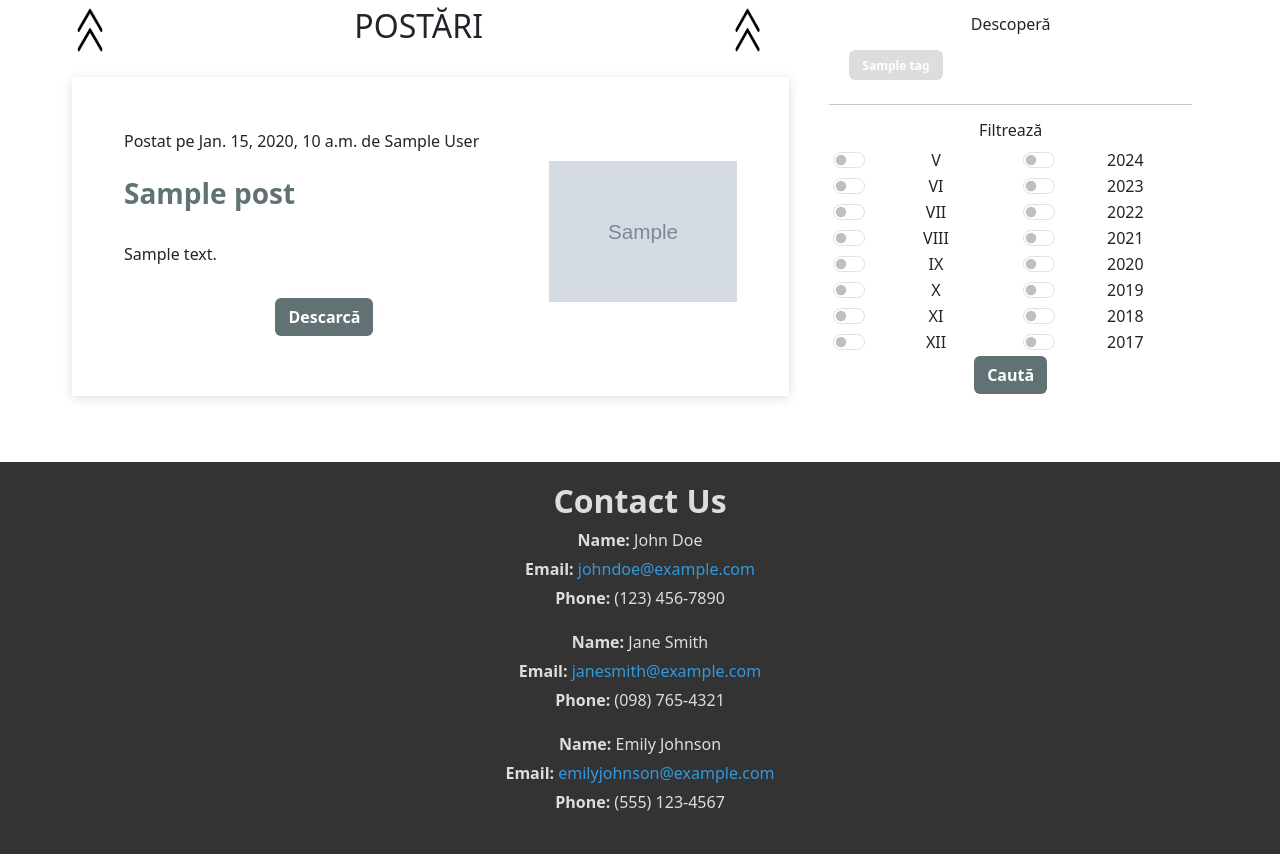
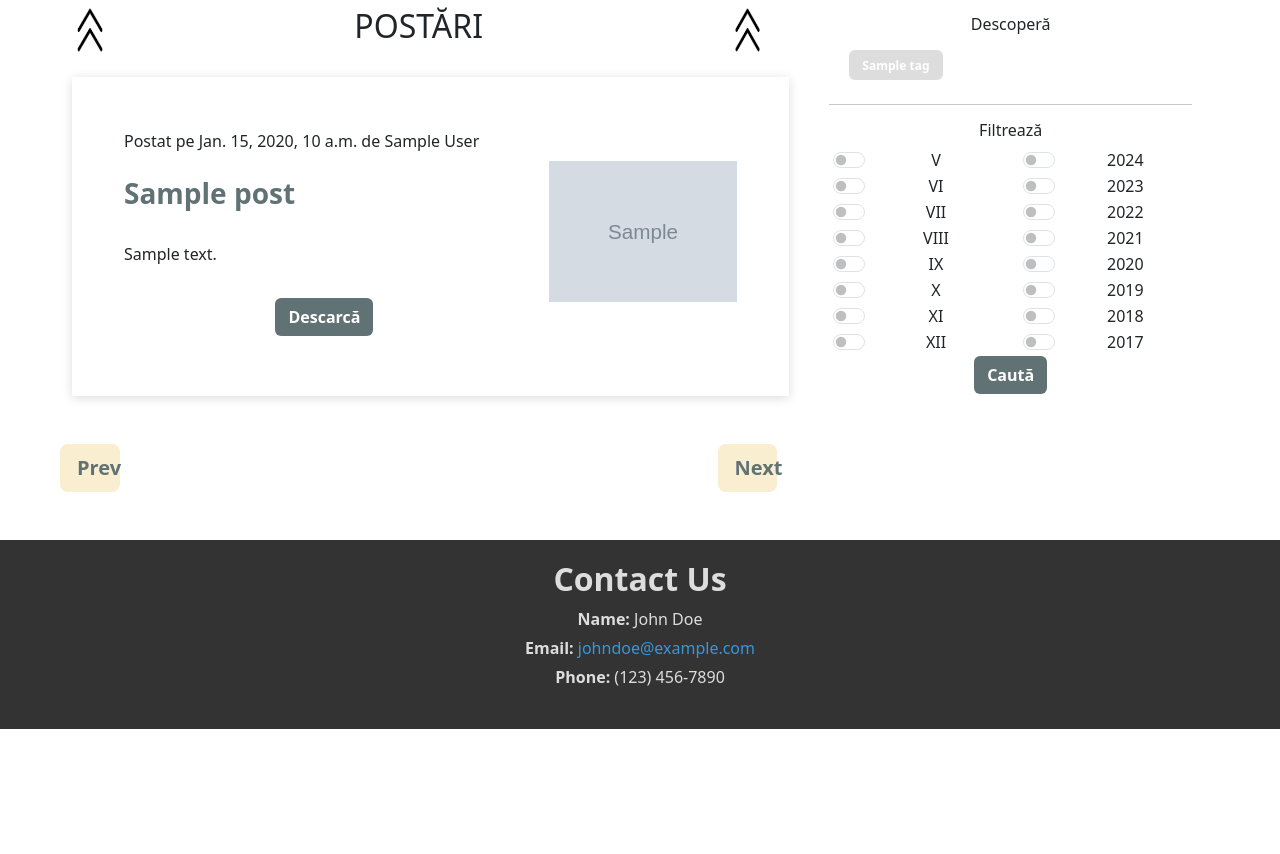
Before and after one commit to florin-romulescu/mate_il, a Django app: page /blog/ in a window 1280 px wide. Shown: the part 640-1494 px from the top of the page. After the commit the page ends 1369 px from the top, so only its background shows below. Run offline with Django 5.2, Linux system fonts and the light colour scheme; tables that the repository leaves empty hold one stand-in row (values such as "Sample post"); grey boxes marked "Sample" are stand-in pictures; some libraries are stand-ins or nearby versions.

Commit message:
Add next page buttons

```diff
--- a/blog/templates/blog/utils/base_generic.html
+++ b/blog/templates/blog/utils/base_generic.html
@@ -163,9 +163,14 @@
                         </div> <!-- END POST -->
                         {% endfor %}
                     </div>
+                    <div class="row mt-5 mh-1 container justify-content-between">
+                        <a class="btn btn-lg main-btn col-1" href="{% url 'blog:index' %}?prev={{ slice }}">Prev</a>
+                        <a class="btn btn-lg main-btn col-1" href="{% url 'blog:index' %}?next={{ slice }}">Next</a>
+                    </div>
                 </div>
             </div>
         </div>
+
     </main>
 
     <footer class="contact-section container-fluid text-center">
@@ -174,16 +179,6 @@
             <p><strong>Name:</strong> John Doe</p>
             <p><strong>Email:</strong> <a href="mailto:johndoe@example.com">johndoe@example.com</a></p>
             <p><strong>Phone:</strong> (123) 456-7890</p>
-        </div>
-        <div class="contact">
-            <p><strong>Name:</strong> Jane Smith</p>
-            <p><strong>Email:</strong> <a href="mailto:janesmith@example.com">janesmith@example.com</a></p>
-            <p><strong>Phone:</strong> (098) 765-4321</p>
-        </div>
-        <div class="contact">
-            <p><strong>Name:</strong> Emily Johnson</p>
-            <p><strong>Email:</strong> <a href="mailto:emilyjohnson@example.com">emilyjohnson@example.com</a></p>
-            <p><strong>Phone:</strong> (555) 123-4567</p>
         </div>
     </footer>
 </body>
--- a/blog/views.py
+++ b/blog/views.py
@@ -11,6 +11,7 @@ import io, zipfile
 class IndexPage:
     template_name = "blog/index.html"
     numberOfPosts = 5
+    slice = 0
     context = {}
 
     post_name_key = "search-bar"
@@ -22,10 +23,11 @@ class IndexPage:
     @staticmethod
     def as_view(request):
         sorted_posts = Post.objects.order_by("-pub_date")
-        years:list[int] = [datetime.now().date().year - i for i in range(8) ]
+        years:list[int] = [datetime.now().date().year - i for i in range(8)]
 
         tags = Tag.objects.all()[:16]
         if request.method == 'POST':
+            IndexPage.slice=0
             # Handle the search filter
             if IndexPage.post_name_key in request.POST:
                 #filter by name
@@ -73,11 +75,17 @@ class IndexPage:
                     if tag in map(lambda tag: tag.name, post.tags.all()):
                         filtered_sorted_posts.append(post)
                 sorted_posts = list(filtered_sorted_posts)
+        elif request.method == 'GET':
+            if "next" in request.GET:
+                IndexPage.slice = min(IndexPage.slice + 1, (len(sorted_posts) - 1) // IndexPage.numberOfPosts)
+            elif "prev" in request.GET:
+                IndexPage.slice = max(IndexPage.slice - 1, 0)
 
-        last_posts = sorted_posts[:IndexPage.numberOfPosts]
+        last_posts = sorted_posts[IndexPage.slice * IndexPage.numberOfPosts : (IndexPage.slice+1) * IndexPage.numberOfPosts]
         IndexPage.context["post_list"] = last_posts
         IndexPage.context["tags"] = tags
         IndexPage.context["years"] = years
+        IndexPage.context["slice"] = IndexPage.slice
         return render(request, IndexPage.template_name, IndexPage.context)
 
 class DetailsPage:
```
